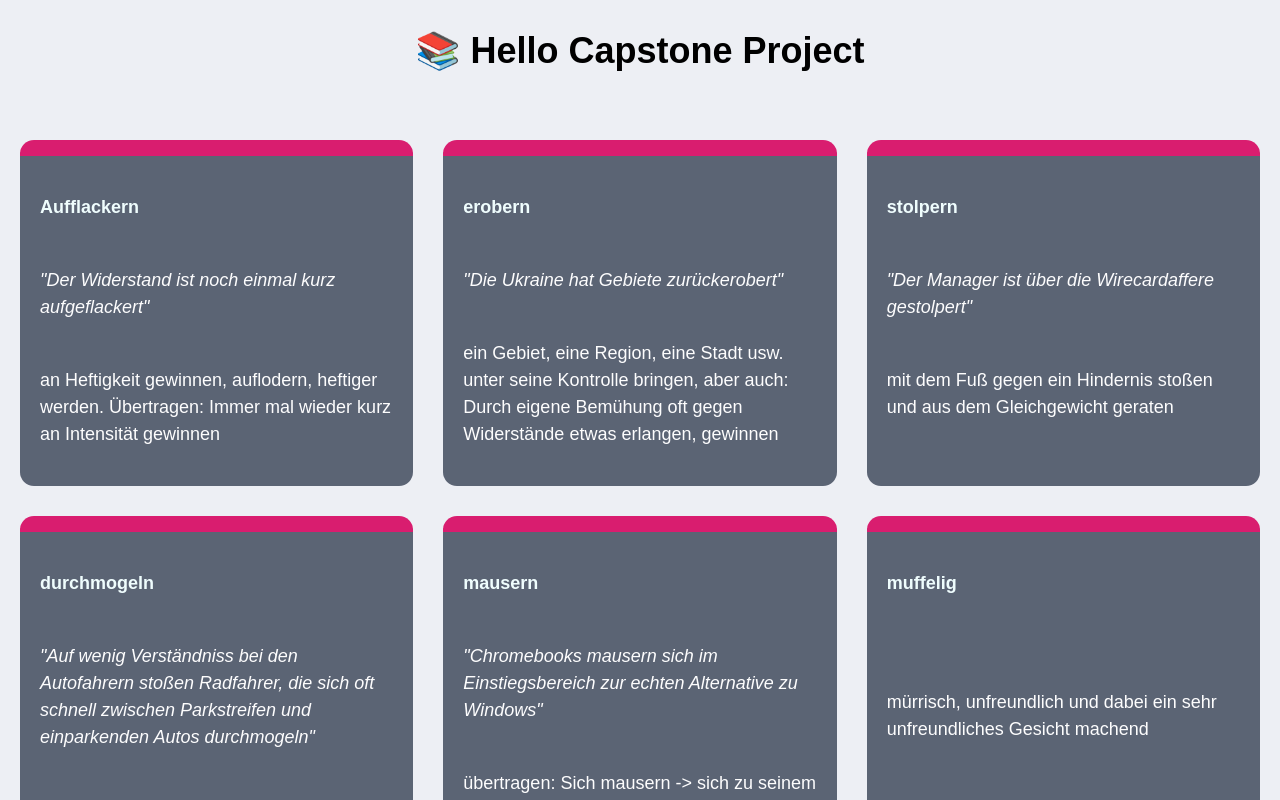
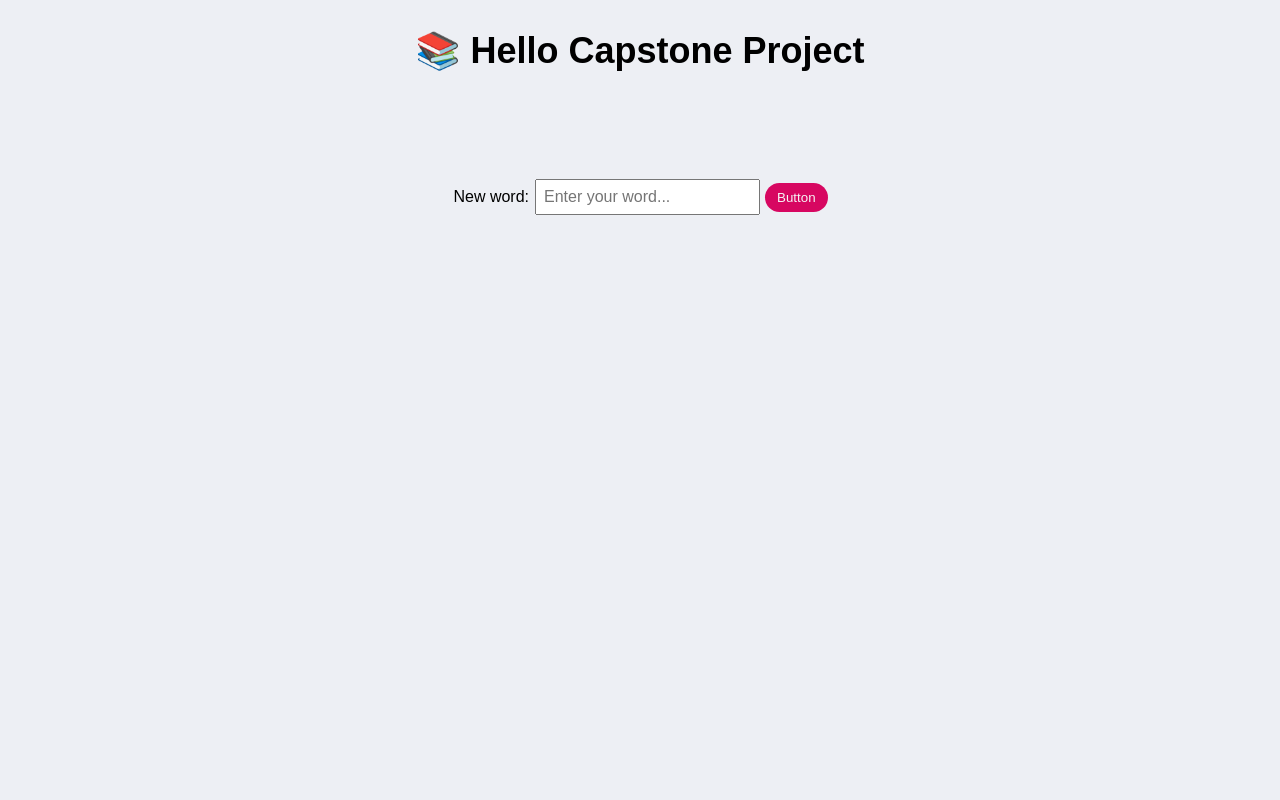
Before and after one commit to annadragan/capstone-project, a React (Create React App) app: page / in a window 1280 px wide. Shown: the top 800 px of the page. Built offline with nearby package versions, Linux system fonts and the light colour scheme.

Commit message:
Changes - form

```diff
--- a/public/index.html
+++ b/public/index.html
@@ -14,7 +14,7 @@
       manifest.json provides metadata used when your web app is installed on a
       user's mobile device or desktop. See https://developers.google.com/web/fundamentals/web-app-manifest/
     -->
-    <link rel="manifest" href="%PUBLIC_URL%/manifest.json" />
+    <!-- <link rel="manifest" href="%PUBLIC_URL%/manifest.json" /> -->
     <!--
       Notice the use of %PUBLIC_URL% in the tags above.
       It will be replaced with the URL of the `public` folder during the build.
--- a/src/App.js
+++ b/src/App.js
@@ -6,22 +6,24 @@ import Form from './components/Form';
 
 function App() {
   const [vocabulary, setVocabulary] = useState([]);
+
   return (
-    <AppWrapper>
-      <h1>📚 Hello Capstone Project</h1>
-      <CardList />
-      <Form onCreateTerm={handleSubmitTerm} />
-    </AppWrapper>
+    <>
+      <AppWrapper>
+        <h1>📚 Hello Capstone Project</h1>
+        <CardList vocabulary={vocabulary} />
+        <Form onCreateTerm={handleSubmitTerm} />
+      </AppWrapper>
+    </>
   );
 
   function handleSubmitTerm(word) {
-    const newWords = {
-      id: nanoid(),
+    const newWord = {
+      _id: nanoid(),
       word,
     };
 
-    setVocabulary([...vocabulary, newWords]);
-    console.log(word);
+    setVocabulary([...vocabulary, newWord]);
   }
 }
 
--- a/src/components/Button.js
+++ b/src/components/Button.js
@@ -1,9 +1,9 @@
 import styled, { css } from 'styled-components';
 
-export default function Button({ onClick, children }) {
+export default function Button({ onClick }) {
   return (
     <ButtonStyled onClick={onClick} aria-label="button" role="button">
-      {children}
+      Button
     </ButtonStyled>
   );
 }
--- a/src/components/CardList.js
+++ b/src/components/CardList.js
@@ -1,8 +1,8 @@
 import Card from './Card';
 import styled from 'styled-components';
-import { vocabulary } from '../db';
+// import { vocabulary } from '../db';
 
-export default function CardList() {
+export default function CardList({ vocabulary }) {
   return (
     <>
       <ListWrapper role="list" aria-label="vocabulary cards" rows={3}>
--- a/src/components/Form.js
+++ b/src/components/Form.js
@@ -2,7 +2,7 @@ import styled from 'styled-components';
 import Input from './Input';
 import Button from './Button';
 
-export default function Form({ onCreateTerm, inputText }) {
+export default function Form({ onCreateTerm }) {
   return (
     <>
       <FormWrapper
@@ -17,15 +17,8 @@ export default function Form({ onCreateTerm, inputText }) {
           minLength="2"
           id="new_word"
           name="new_word"
-          value={inputText}
         />
-        <Button
-          children="Create a word"
-          aria-label="Create a word"
-          onClick={onCreateTerm}
-          type="submit"
-        />
-        <p>{inputText}</p>
+        <Button type="submit">Create a word</Button>
       </FormWrapper>
     </>
   );
--- a/src/components/Input.js
+++ b/src/components/Input.js
@@ -7,7 +7,7 @@ export default function Input({
   minLength,
   onChange,
   name,
-  value,
+  // value,
 }) {
   return (
     <>
@@ -17,7 +17,7 @@ export default function Input({
         name={name}
         placeholder={placeholder}
         type="text"
-        value={value}
+        // value={value}
         maxLength={maxLength}
         minLength={minLength}
         onChange={onChange}
```
